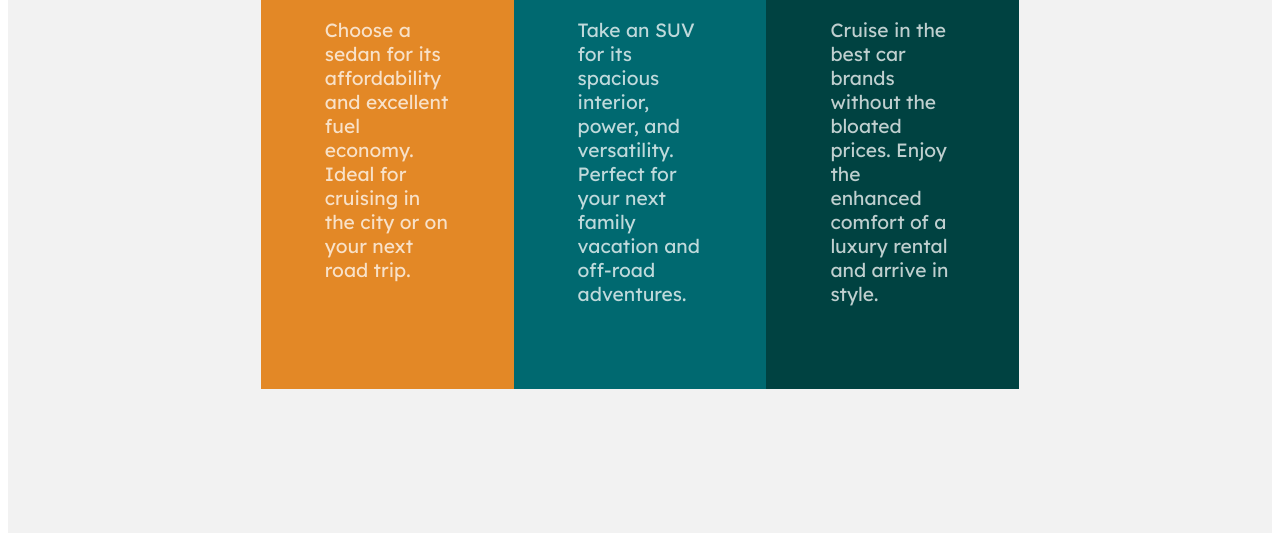
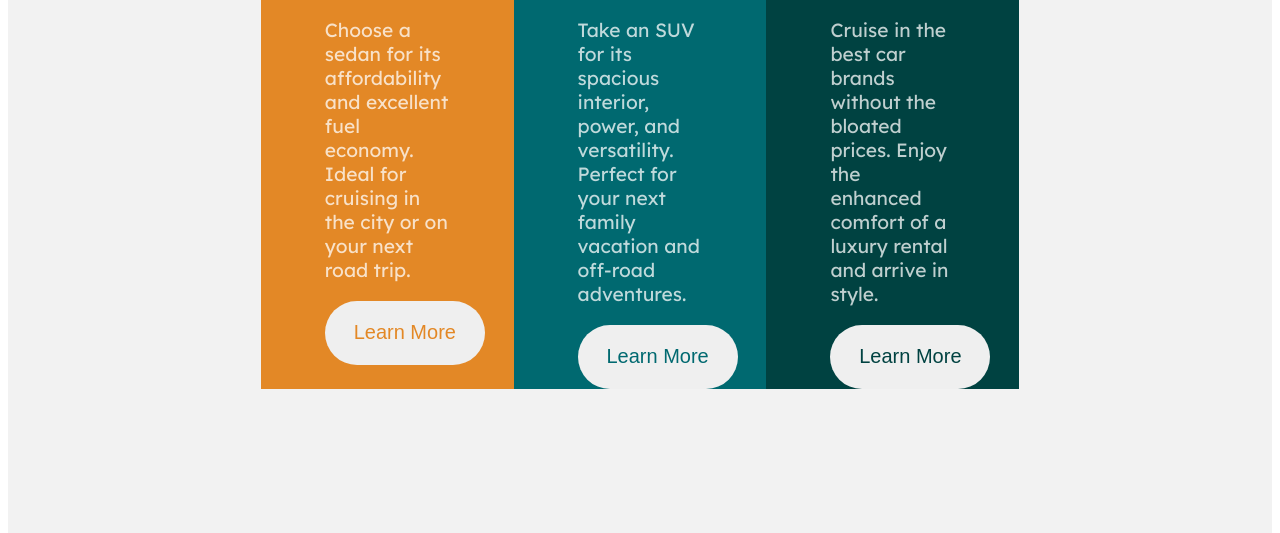
Before and after one commit to TorCanHack/3-column-preview-card-component-, a plain HTML site: page index.html in a window 1280 px wide. Shown: the part 267-800 px from the top of the page. Drawn offline with nearby package versions, Linux system fonts and the light colour scheme; files that its build step writes are made by us from their sources.

Commit message:
Update styles.scss

```diff
--- a/styles.scss
+++ b/styles.scss
@@ -116,7 +116,6 @@ $medium: 0.9375rem;
             }
 
             button {
-                margin-top: 8rem;
                 height: 4rem;
                 width: 10rem;
                 font-size: 1.25rem;
```
